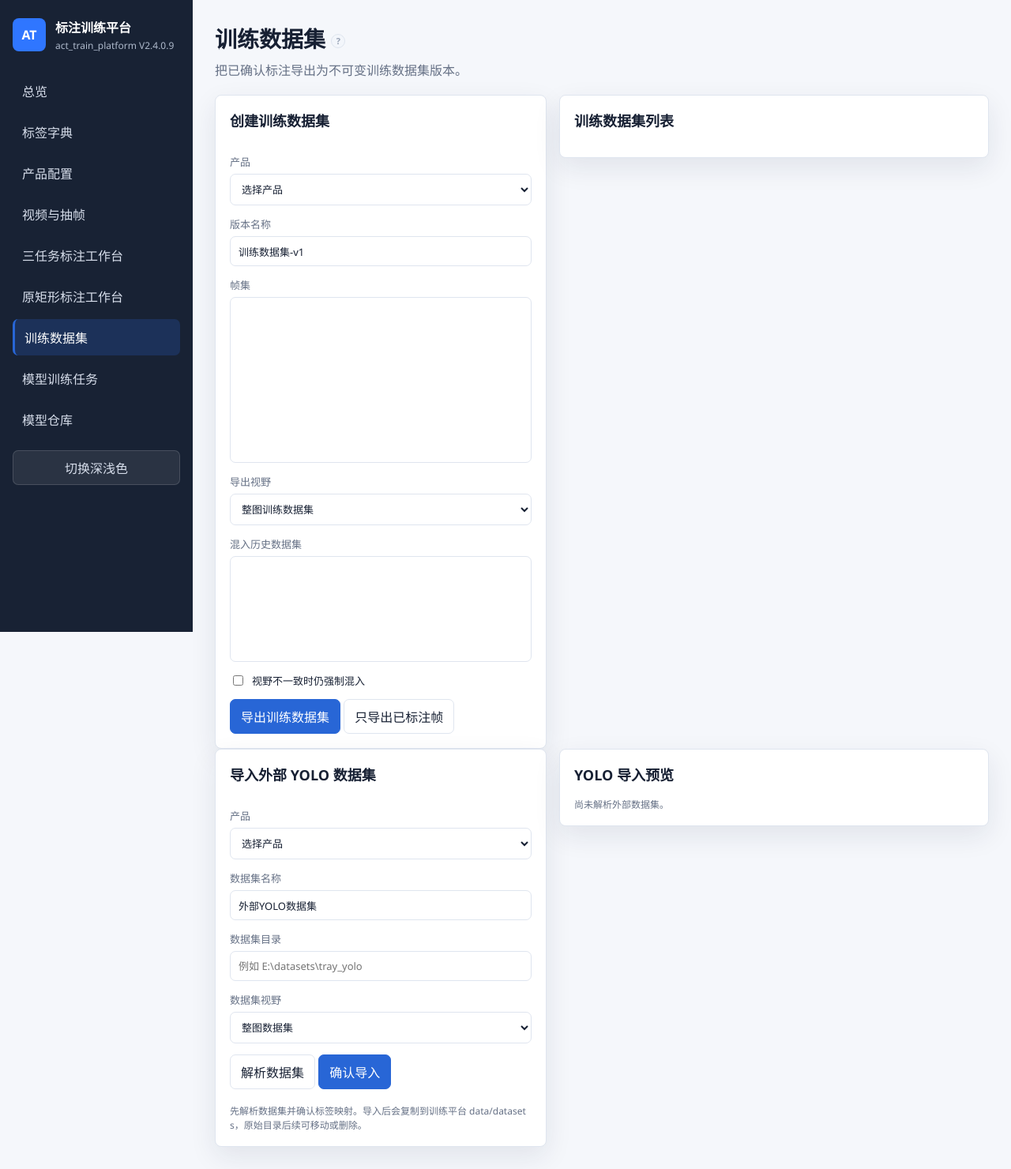
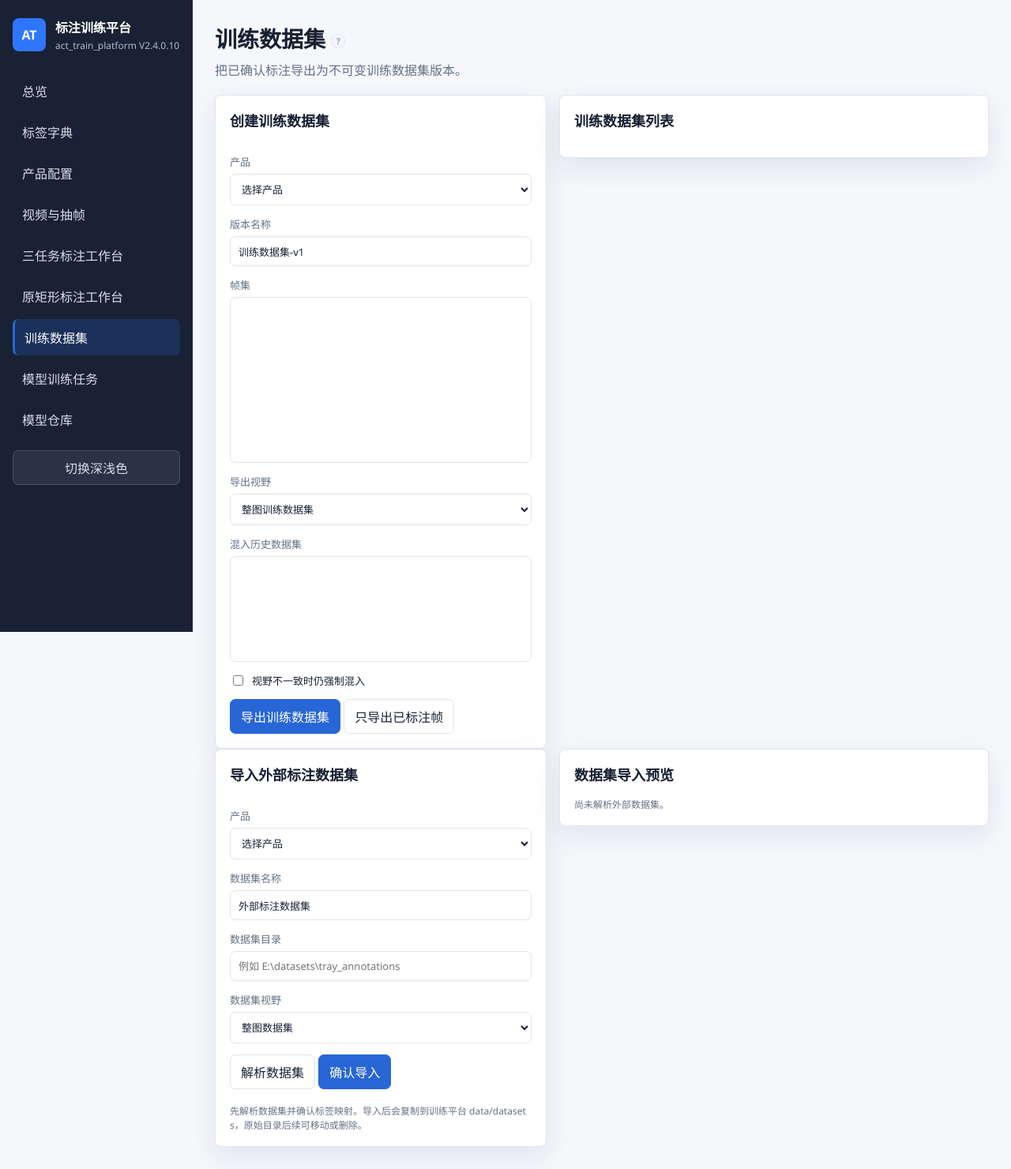
Before and after one commit to FunnyRainn/act_train_platform_V2, a FastAPI app: page /datasets in a window 1280 px wide. Shown: the whole page at 79% size. Run offline with FastAPI, Linux system fonts and the light colour scheme; data that the repository does not hold is empty.

Commit message:
统一受控标注导入导出界面的Pie品牌用语

```diff
--- a/core/task_annotations.py
+++ b/core/task_annotations.py
@@ -47,7 +47,7 @@ def create_set(project_id: str, name: str, task: str, labels: list[str] | None =
     if not codes or len(set(codes)) != len(codes) or any(code not in project["label_codes"] for code in codes):
         raise ValueError("请选择当前项目内不重复的有效标签")
     if task == "semantic_segment" and (len(codes) > 254 or "__background__" in codes):
-        raise ValueError("当前YOLO PNG导出支持最多254个前景类，背景0、忽略255保留")
+        raise ValueError("当前PNG类别图导出支持最多254个前景类，背景0、忽略255保留")
     if not name.strip():
         raise ValueError("标注集名称不能为空")
     set_id = new_id("annotation_set")
--- a/core/task_dataset.py
+++ b/core/task_dataset.py
@@ -48,7 +48,7 @@ def object_labels(spec: dict, objects: list[dict], width: int, height: int, boun
             coords = [(bx0 + bx1 - 2 * x0) / (2 * cw), (by0 + by1 - 2 * y0) / (2 * ch), (bx1 - bx0) / cw, (by1 - by0) / ch]
         else:
             if len(item["polygons"]) != 1:
-                raise ValueError(f"实例{item['instance_id']}有多个可见片段，当前YOLO单多边形格式不能无损表达；请调整导出选择，不会自动合并")
+                raise ValueError(f"实例{item['instance_id']}有多个可见片段，当前单多边形导出格式不能无损表达；请调整导出选择，不会自动合并")
             points = np.asarray(item["polygons"][0], np.float32)
             if bounds != (0, 0, width, height):
                 mask = np.zeros((height, width), np.uint8)
--- a/core/task_importer.py
+++ b/core/task_importer.py
@@ -83,7 +83,7 @@ def inspect_source(project_id: str, task: str, source_dir: str) -> tuple[dict,li
         image_dir=local_child(root,value)
         if not image_dir.is_dir(): raise ValueError(f"拆分目录不存在: {split}")
         relative=image_dir.relative_to(root)
-        if not relative.parts or relative.parts[0]!="images": raise ValueError("图片目录需采用images/train、images/val等YOLO标准结构")
+        if not relative.parts or relative.parts[0]!="images": raise ValueError("图片目录需采用images/train、images/val等标准导入结构")
         label_dir=local_child(root,str(Path("labels",*relative.parts[1:])))
         mask_dir=local_child(root,str(Path(str(config.get("masks_dir") or "masks"),*relative.parts[1:])))
         for image_path in sorted(image_dir.rglob("*")):
--- a/templates/annotate.html
+++ b/templates/annotate.html
@@ -36,7 +36,7 @@
     <hr>
     <label>
       <span class="label-title">旧模型路径 <button class="help-dot" type="button" data-help-key="prelabel">?</button></span>
-      <input id="prelabel-model" placeholder="D:\models\best.pt">
+      <input id="prelabel-model" placeholder="D:\models\PieV2S_Best.pt">
     </label>
     <label>
       <span class="label-title">预标注置信度 <button class="help-dot" type="button" data-help-key="prelabel_confidence">?</button></span>
--- a/templates/datasets.html
+++ b/templates/datasets.html
@@ -38,10 +38,10 @@
 </section>
 <section class="layout-two">
   <form class="panel form" id="yolo-import-form">
-    <h2>导入外部 YOLO 数据集</h2>
+    <h2>导入外部标注数据集</h2>
     <label>产品<select name="project_id"></select></label>
-    <label>数据集名称<input name="name" value="外部YOLO数据集"></label>
-    <label>数据集目录<input name="dataset_dir" placeholder="例如 E:\datasets\tray_yolo"></label>
+    <label>数据集名称<input name="name" value="外部标注数据集"></label>
+    <label>数据集目录<input name="dataset_dir" placeholder="例如 E:\datasets\tray_annotations"></label>
     <label>数据集视野
       <select name="image_scope" id="yolo-import-scope">
         <option value="full_image">整图数据集</option>
@@ -56,7 +56,7 @@
     <div class="row-meta">先解析数据集并确认标签映射。导入后会复制到训练平台 data/datasets，原始目录后续可移动或删除。</div>
   </form>
   <section class="panel">
-    <h2>YOLO 导入预览</h2>
+    <h2>数据集导入预览</h2>
     <div id="yolo-import-summary" class="row-meta">尚未解析外部数据集。</div>
     <div id="yolo-import-mapping" class="table-list"></div>
   </section>
--- a/templates/task_annotate.html
+++ b/templates/task_annotate.html
@@ -16,7 +16,7 @@
     <button type="submit">创建标注集</button><span>使用当前项目标签快照；任务创建后固定。</span>
   </form>
 </details>
-<details class="ta-panel"><summary>导入已有 YOLO 标注</summary>
+<details class="ta-panel"><summary>导入已有外部标注</summary>
   <p>选择上方项目。目录使用 images/train、images/val 与 labels 或 masks；names 对应项目标签编码。语义背景名 __background__、忽略值255。导入保留原目录，复制所选图片一次并创建可编辑标注集。</p>
   <form id="ta-import" class="ta-controls">
     <label>导入名称<input id="ta-import-name" required value="导入标注集"></label>
--- a/web/app_factory.py
+++ b/web/app_factory.py
@@ -10,7 +10,7 @@ from web.context import AppContext, set_context
 from web.routes import annotation, bootstrap, catalog, datasets, media, packages, pages, training
 from web.routes import task_annotations
 
-VERSION = "V2.4.0.9"
+VERSION = "V2.4.0.10"
 
 
 def create_app() -> FastAPI:
--- a/web/routes/datasets.py
+++ b/web/routes/datasets.py
@@ -76,7 +76,7 @@ async def import_yolo_dataset(request: Request) -> dict:
         payload = await request.json()
         return yolo_importer.import_yolo_dataset(
             payload["project_id"],
-            payload.get("name") or "外部YOLO数据集",
+            payload.get("name") or "外部标注数据集",
             payload["dataset_dir"],
             payload.get("label_mapping") or {},
             payload.get("image_scope") or "full_image",
```
Also changed, not shown: VERSION.md (+1 -1 lines).
